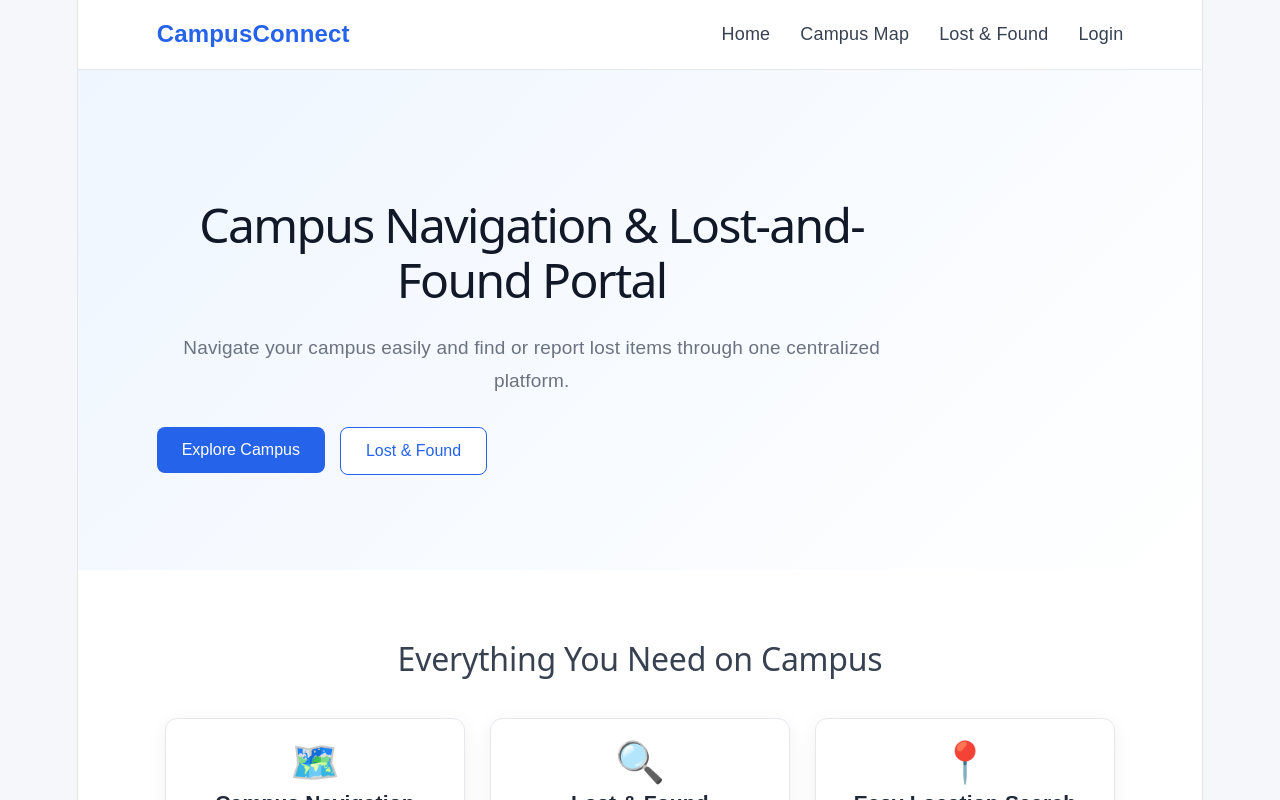
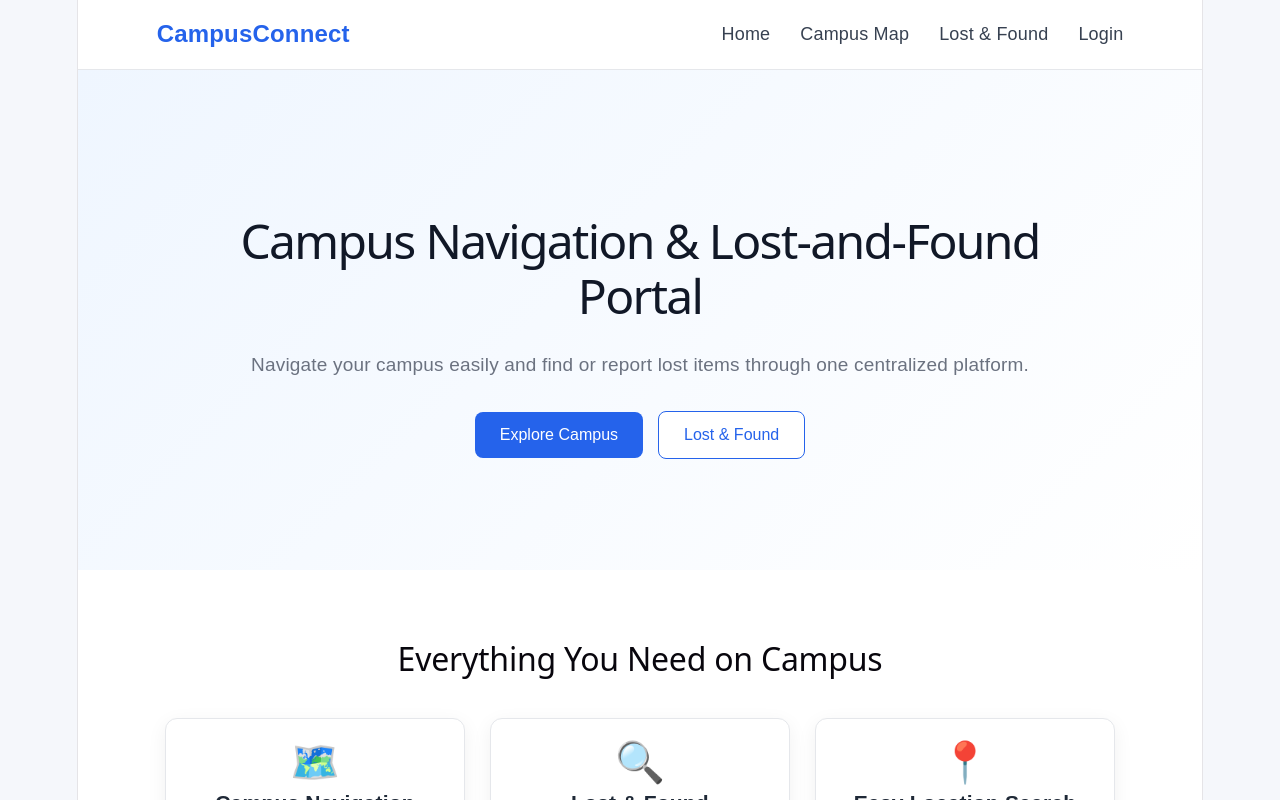
Before and after one commit to Aayushi-vavadiya/Campus-Navigation-Lost-Found, a React app in the folder frontend/: page / in a window 1280 px wide. Shown: the top 800 px of the page. Built offline with nearby package versions, Linux system fonts and the light colour scheme; the HTML template or start-up script is replaced by a standard one.

Commit message:
Center home page content

```diff
--- a/frontend/src/App.css
+++ b/frontend/src/App.css
@@ -2750,17 +2750,21 @@ body {
   right: auto !important;
   bottom: auto !important;
 }
-/* HOME PAGE TEXT ALIGNMENT */
 .hero-content {
+  width: 100%;
+  max-width: 900px;
+  margin: 0 auto;
   text-align: center;
 }
 
 .hero-content h1,
 .hero-content p {
   text-align: center;
-}
-
-/* FEATURES HEADING */
-.features h2 {
-  color: #374151;
-}
+  margin-left: auto;
+  margin-right: auto;
+}
+.hero-buttons {
+  display: flex;
+  justify-content: center;
+  align-items: center;
+}
```
